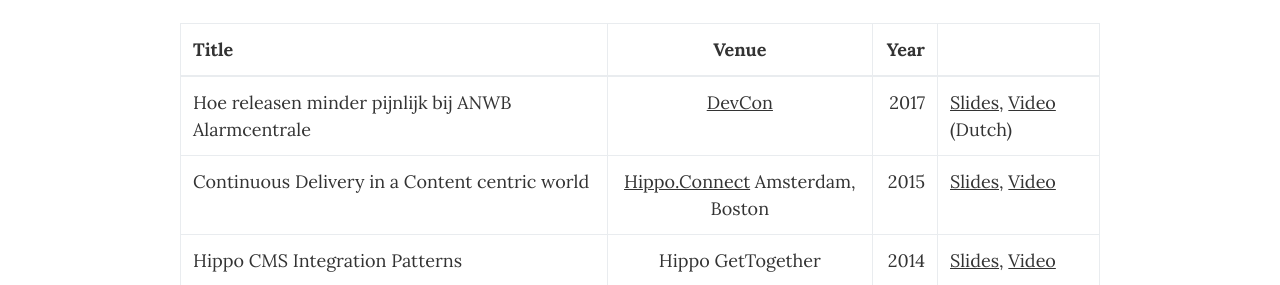
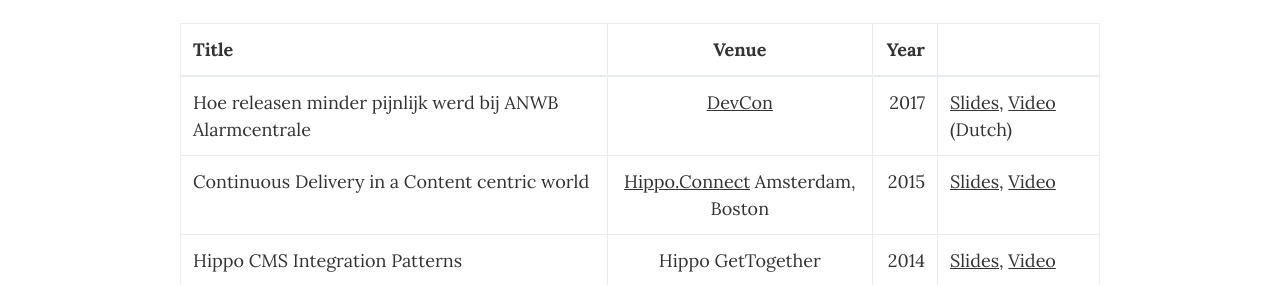
Before and after one commit to jreijn/jreijn.github.com, a Jekyll site: the page built from presentations.md, in a window 1280 px wide. Shown: the part 401-686 px from the top of the page. Built offline with Jekyll 4.4.1, drawn with Linux system fonts in a browser that asks for light colours.

Commit message:
Fix type

```diff
--- a/presentations.md
+++ b/presentations.md
@@ -8,7 +8,7 @@
 {:.table .table-bordered}
 | Title        | Venue           | Year  |  |
 | ------------- |:-------------:| -----:| |
-| Hoe releasen minder pijnlijk bij ANWB Alarmcentrale      | [DevCon](https://devcon.luminis.eu) | 2017 | <a href="//www.slideshare.net/jreijn/hoe-releasen-minder-pijnlijk-werd-bij-de-anwb-alarmcentrale-79301666" title="Hoe releasen minder pijnlijk bij ANWB Alarmcentrale" target="_blank">Slides</a>, <a href="https://www.youtube.com/watch?v=jxyO4l9fsWQ">Video</a> (Dutch) |
+| Hoe releasen minder pijnlijk werd bij ANWB Alarmcentrale      | [DevCon](https://devcon.luminis.eu) | 2017 | <a href="//www.slideshare.net/jreijn/hoe-releasen-minder-pijnlijk-werd-bij-de-anwb-alarmcentrale-79301666" title="Hoe releasen minder pijnlijk werd bij ANWB Alarmcentrale" target="_blank">Slides</a>, <a href="https://www.youtube.com/watch?v=jxyO4l9fsWQ">Video</a> (Dutch) |
 | Continuous Delivery in a Content centric world | [Hippo.Connect](http://events.bloomreach.com/connect) Amsterdam, Boston | 2015 | <a href="https://www.slideshare.net/jreijn/continuous-delivery-in-a-content-centric-world">Slides</a>, <a href="https://vimeo.com/147839586">Video</a> |
 | Hippo CMS Integration Patterns      | Hippo GetTogether  |   2014 | <a href="//www.slideshare.net/jreijn/hippo-cms-integration-patterns" title="Hippo CMS Integration Patterns" target="_blank">Slides</a>, <a target="_blank" href="https://vimeo.com/98282732">Video</a> |
 | Real-time visitor analysis with Couchbase and Elastichsearch | [NoSQL Matters Barcelona](http://2013.nosql-matters.org/bcn/) | 2013 | <a href="//www.slideshare.net/jreijn/nosql13-bcnhippocouchbaseesfinal" title="Real-time visitor analysis with Couchbase and Elastichsearch" target="_blank">Slides</a>, <a href="https://www.youtube.com/watch?v=vmUNtiq8uR0">Video</a> |
```
